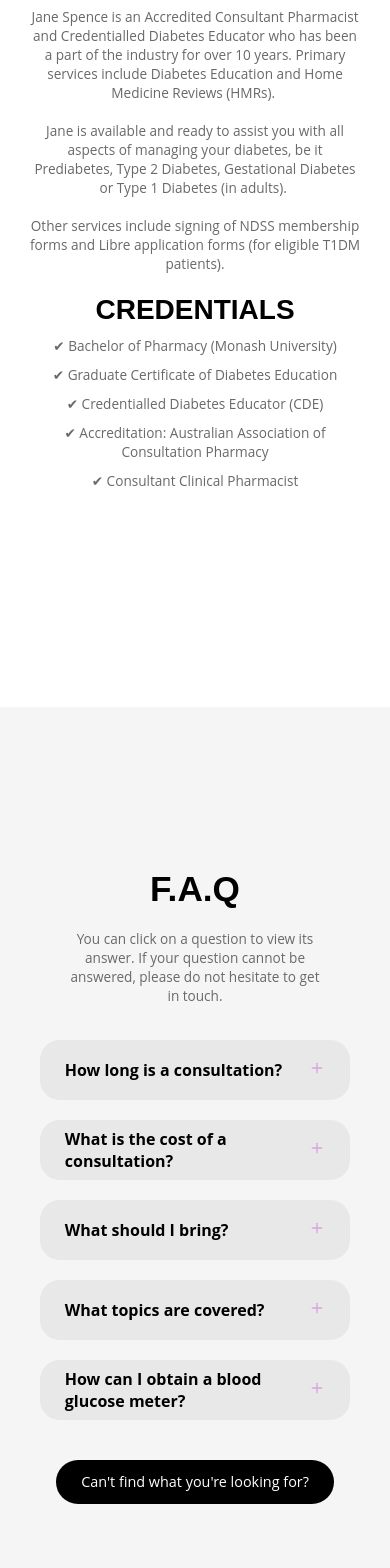
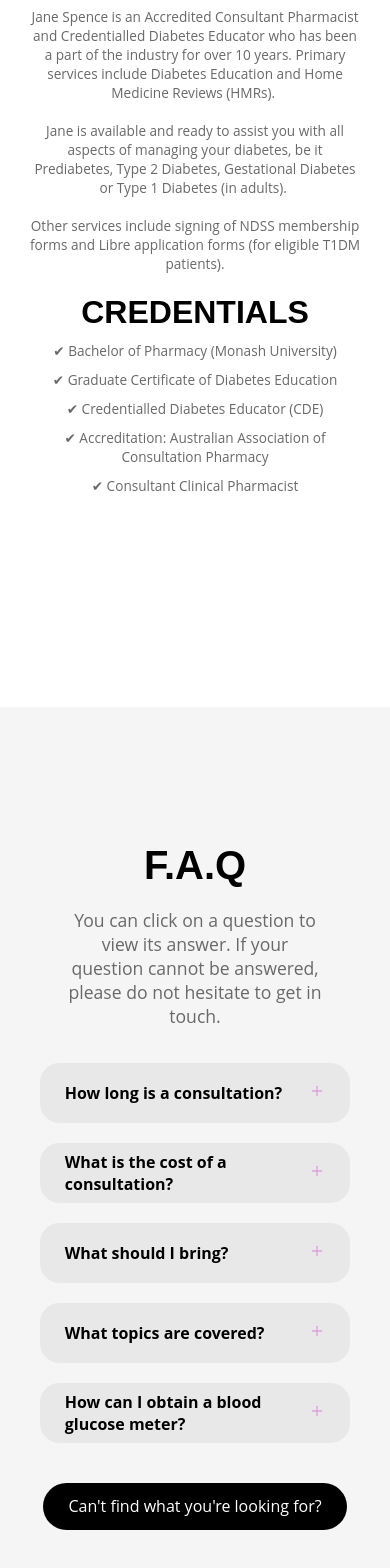
Before and after one commit to jackedwardbeard/01-Jane_Spence, a React (Create React App) app in the folder jane_spence/: page / in a window 390 px wide. Shown: the part 1097-2665 px from the top of the page. Built offline with nearby package versions, Linux system fonts and the light colour scheme.

Commit message:
Some font sizing changes for mobile.

```diff
--- a/jane_spence/src/components/Contact/ContactComponents.js
+++ b/jane_spence/src/components/Contact/ContactComponents.js
@@ -43,11 +43,15 @@ export const Column1 = styled.div`
 `
 
 export const Title = styled.h1`
-    font-size: max(2rem, 4.5vmin);
+    font-size: max(2.2rem, 4.8vmin);
     font-weight: 800;
     text-transform: uppercase;
     font-family: 'Montserrat', sans-serif;
     color: black;
+
+    @media screen and (max-width: 768px) {
+        font-size: max(2.5rem, 5.4vmin);
+    }
 `
 
 export const Body = styled.ul`
@@ -93,6 +97,10 @@ export const Item = styled.div`
     font-weight: 500;
     margin-top: max(10px, 1vmin);
     margin-bottom: max(10px, 1vmin);
+
+    @media screen and (max-width: 768px) {
+        max(1.2rem, 2.4vmin);
+    }
 `
 
 export const ContactWrap = styled.div`
--- a/jane_spence/src/components/Information/InformationComponents.js
+++ b/jane_spence/src/components/Information/InformationComponents.js
@@ -64,6 +64,10 @@ export const Title = styled.h1`
     text-transform: uppercase;
     font-family: 'Montserrat', sans-serif;
     color: ${({darkText}) => (darkText ? 'black' : 'thistle')};
+
+    @media screen and (max-width: 768px) {
+        font-size: max(2.5rem, 5.4vmin);
+    }
 `
 
 export const Subtitle = styled.h1`
@@ -74,6 +78,10 @@ export const Subtitle = styled.h1`
     font-family: 'Montserrat', sans-serif;
     color: ${({darkText}) => (darkText ? 'black' : 'thistle')};
     display: ${({showSubtitle}) => (showSubtitle ? '' : 'none')};
+
+    @media screen and (max-width: 768px) {
+        font-size: max(2rem, 4vmin);
+    }
 `
 
 export const Body = styled.p`
@@ -172,6 +180,10 @@ export const Button = styled(LinkScroll)`
         color: rgb(231,120,90);
     }
 
+    @media screen and (max-width: 768px) {
+        font-size: max(1rem, 2.4vmin);
+    }
+
     @media screen and (max-width: 320px) {
         font-size: 0.8rem;
     }
@@ -264,4 +276,8 @@ export const Description = styled.p`
     font-size: max(0.85rem, 2vmin);
     font-weight: 400;
     font-family: 'Open Sans', sans-serif;
+
+    @media screen and (max-width: 768px) {
+        font-size: max(1.1rem, 2.5vmin);
+    }
 `
--- a/jane_spence/src/components/Locations/LocationsComponents.js
+++ b/jane_spence/src/components/Locations/LocationsComponents.js
@@ -68,6 +68,10 @@ export const Title = styled.h1`
     font-weight: 800;
     color: black;
     margin-bottom: max(10px, 0.5vmin);
+
+    @media screen and (max-width: 768px) {
+        font-size: max(2rem, 4vmin);
+    }
 `
 
 export const Body = styled.p`
```
